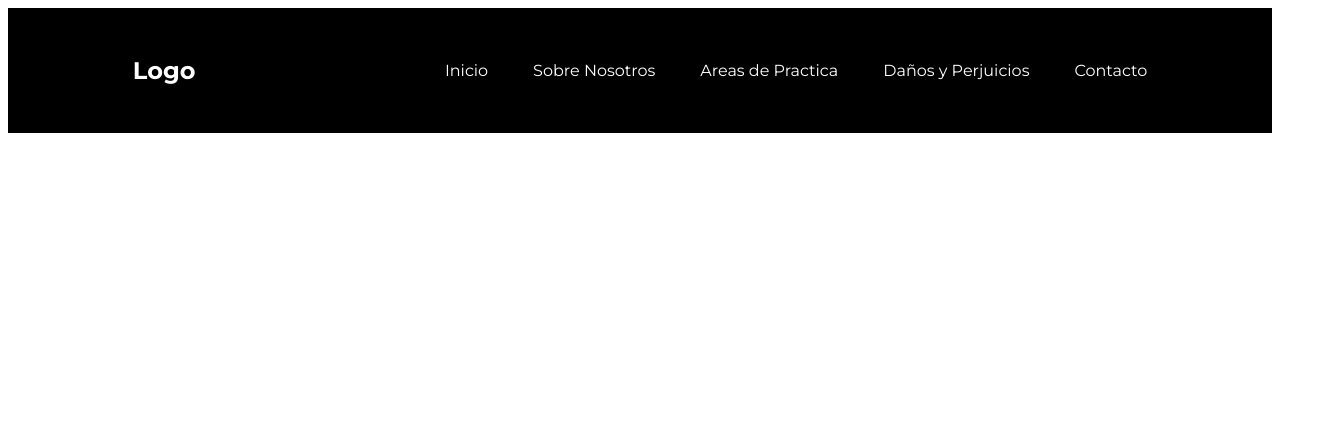
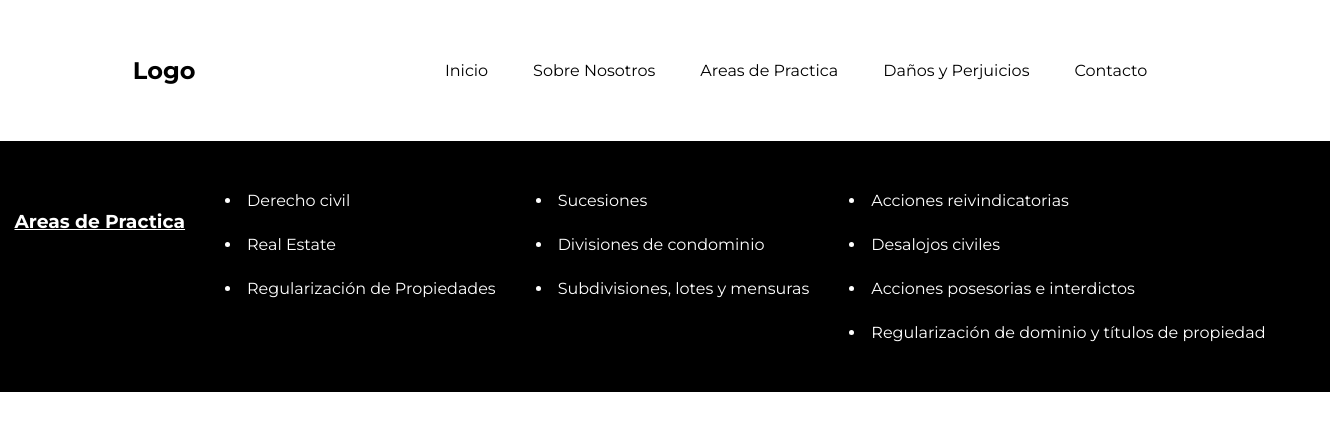
Before and after one commit to SaimonBS22/pagina-web-pitu, a React (Vite) app: page / in a window 1280 px wide. Shown: the top 430 px of the page, 1330 px wide, since content can reach past the window. Built offline with nearby package versions, Linux system fonts and the light colour scheme.

Commit message:
haciendo el menu hamburguesa

```diff
--- a/package.json
+++ b/package.json
@@ -15,6 +15,7 @@
     "colors": "^1.4.0",
     "cors": "^2.8.5",
     "express": "^4.21.2",
+    "framer-motion": "^12.4.3",
     "kleur": "^4.1.5",
     "mongoose": "^8.10.0",
     "react": "^19.0.0",
--- a/src/App.css
+++ b/src/App.css
@@ -1,6 +1,10 @@
 *{
   padding: 0;
   font-family:"montserrat";
+}
+
+li{
+  color: white;
 }
 
 @keyframes fadeIn{
@@ -14,18 +18,15 @@
 
 
 
+
 /* ------------ ESTILOS NAV BAR------------------- */
 .nav-bar{
   display: flex;
   flex-direction: row;
   justify-content: space-around;
   align-items: center;
-  background-color: black;
   width: 100% ;
   height: 125px;
-}
-.h2-logo{
-  color: white;
 }
 .nav-bar-link{
   display: flex;
@@ -34,20 +35,50 @@
 }
 
 .link{
-  color: white;
+  color: black;
   text-decoration: none;
 }
 .link:hover{
   font-weight: 600;
 }
-.menu-hamburguesa {
-  margin-top: 100px;
+.menu-hamburguesa-container{
+  display: flex;
+  flex-direction: row;
+  margin-top: 25px;
+  justify-content: center;
+}
+.menu-hamburguesa{
+  position: absolute;
+  display: flex;
+  flex-direction: row;
+  gap: 40px;
+  justify-content: center;
+  z-index: 999;
+  background-color: black;
+  padding: 50px;
+  top: 141px;
+  width: 100%;
+}
+.div-link-menu-hamburguesa{
   display: flex;
   flex-direction: column;
-  justify-content: space-around;
+  gap: 25px;
+  animation: fadeIn 3s ease-in-out;
 }
-span{
+.link-menu-hamburguesa{
   color: white;
+  text-decoration: none;
+  list-style: armenian;
+
+}
+.link-menu-hamburguesa:hover{
+  font-weight: 600;
+}
+.h3-menu-hamburguesa{
+  align-self: first baseline;
+  text-decoration: underline;
+  color: white;
+  animation: fadeIn 3s ease-in-out;
 }
 
 
--- a/src/App.jsx
+++ b/src/App.jsx
@@ -4,15 +4,31 @@ import AreasDePractica from './components/areasPracticas/areasPracticas.jsx'
 import SobreNosotros from './components/sobreNosotros/sobreNosotros.jsx'
 import DañosYPerjuicios from './components/dañosPerjuicios/dañosPerjuicios.jsx'
 import Contacto from './components/contacto/contacto.jsx'
+import { useState } from 'react'
 import { BrowserRouter, Routes, Route } from 'react-router-dom'
 import './App.css'
 
 function App() {
 
+  const [isMenuVisible, setIsMenuVisible] = useState(true);
+
+  const hideMenu = () => {
+    setIsMenuVisible(false);
+  };
+
+  const showMenu = () => {
+    setIsMenuVisible(true);
+  };
+
+
+
   return (
     <>
     <BrowserRouter>
-      <NavBar/>
+      <NavBar  isMenuVisible={isMenuVisible}
+        showMenu={showMenu}
+        hideMenu={hideMenu}/>
+
       <Routes>
         <Route path='/inicio' element={<Inicio/>}></Route>
         <Route path="/sobreNosotros" element={<SobreNosotros/>}></Route>
--- a/src/components/contacto/contacto.jsx
+++ b/src/components/contacto/contacto.jsx
@@ -86,6 +86,7 @@ const Contacto = () => {
 
     enviarDatosGuardados();
   }, []);
+
 
   return (
     <section className="seccion-contacto">
--- a/src/components/navbar/navbar.jsx
+++ b/src/components/navbar/navbar.jsx
@@ -1,38 +1,84 @@
 import { Link } from "react-router-dom"
 import { useState } from "react"
+import { motion } from "framer-motion"
 
-const NavBar = ()=>{
- const [menuOpen, setMenuOpen] = useState(false)
+const NavBar = ({ isMenuVisible, showMenu, hideMenu })=>{
+
+
     return(
         <>
+        <section onMouseEnter={showMenu} onMouseLeave={hideMenu} >
             <nav className="nav-bar">
                 <div className="nav-bar-logo">
                     <h2 className="h2-logo">Logo</h2>
                 </div>
 
                 <div className="nav-bar-link">
-            <Link to="/inicio" className="link">Inicio</Link>
-            <Link to="/sobreNosotros" className="link">Sobre Nosotros</Link>
-            <Link to="/areasDePractica" className="link"
-            onMouseEnter={()=>setMenuOpen(true)}  onMouseLeave={()=> setMenuOpen(false)}>Areas de Practica</Link>
-                    {menuOpen && (
-                        <div className="menu-hamburguesa">
-                            <Link to="/derecho-civil" className="link-menu-hamburguesa">Derecho civil</Link>
-                            <Link to="/real-estate" className="link-menu-hamburguesa">Real Estate</Link>
-                            <Link to="/regularizacion-de-propiedades" className="link-menu-hamburguesa">Regularización de Propiedades</Link>
-                            <Link to="/sucesiones" className="link-menu-hamburguesa">Sucesiones</Link>
-                            <Link to="/divisiones-de-condominio" className="link-menu-hamburguesa">Divisiones de condominio</Link>
-                            <Link to="/subdivisiones-lotes-y-mensuras" className="link-menu-hamburguesa">Subdivisiones, lotes y mensuras</Link>
-                            <Link to="/acciones-reivindicatorias" className="link-menu-hamburguesa">Acciones reivindicatorias</Link>
-                            <Link to="/desalojos-civiles" className="link-menu-hamburguesa">Desalojos civiles</Link>
-                            <Link to="/acciones-posesorias-e-interdictos" className="link-menu-hamburguesa">Acciones posesorias e interdictos</Link>
-                            <Link to="/regularizacion-de-dominio-y-titulos-de-propiedad" className="link-menu-hamburguesa">Regularización de dominio y títulos de propiedad</Link>
-                        </div>)}
-            <Link to="/dañosPerjuicios" className="link">Daños y Perjuicios</Link>
-            <Link to="/contacto" className="link">Contacto</Link>
+                    <Link to="/inicio" className="link"  onMouseEnter={hideMenu}>Inicio</Link>
+                    <Link to="/sobreNosotros" className="link" onMouseEnter={hideMenu} >Sobre Nosotros</Link>
+                    <Link to="/areasDePractica" className="link" onMouseEnter={showMenu}>Areas de Practica</Link>
+                    <Link to="/dañosPerjuicios" className="link" onMouseEnter={hideMenu} >Daños y Perjuicios</Link>
+                    <Link to="/contacto" className="link" onMouseEnter={hideMenu} >Contacto</Link>
                 </div>
             </nav>
+            <hr />
 
+            <div className="menu-hamburguesa-container">
+            {isMenuVisible && (
+                <>
+                <motion.div
+                    className="menu-hamburguesa"
+                    initial={{ height: 0, opacity: 0 }}
+                    animate={isMenuVisible ? { height: "auto", opacity: 1 } : { height: 0, opacity: 0 }}
+                    transition={{ duration: 0.4, ease: "easeInOut" }}
+                    >
+                 <h3 className="h3-menu-hamburguesa">Areas de Practica</h3>
+                    <div className="div-link-menu-hamburguesa">
+                        <li>
+                            <Link to="/derecho-civil" className="link-menu-hamburguesa">Derecho civil</Link>
+                        </li>
+                        <li>
+                            <Link to="/real-estate" className="link-menu-hamburguesa">Real Estate</Link>
+                        </li>
+                        <li>
+                            <Link to="/regularizacion-de-propiedades" className="link-menu-hamburguesa">Regularización de Propiedades</Link>
+                        </li>
+                    </div>
+
+                    <div className="div-link-menu-hamburguesa">
+                        <li>
+                            <Link to="/sucesiones" className="link-menu-hamburguesa">Sucesiones</Link>
+                        </li>
+                        <li>
+                            <Link to="/divisiones-de-condominio" className="link-menu-hamburguesa">Divisiones de condominio</Link>
+                        </li>
+                        <li>
+                            <Link to="/subdivisiones-lotes-y-mensuras" className="link-menu-hamburguesa">Subdivisiones, lotes y mensuras</Link>
+                        </li>
+                    </div>
+
+                   <div className="div-link-menu-hamburguesa">
+                        <li>
+                            <Link to="/acciones-reivindicatorias" className="link-menu-hamburguesa">Acciones reivindicatorias</Link>
+                        </li>
+                        <li>
+                            <Link to="/desalojos-civiles" className="link-menu-hamburguesa">Desalojos civiles</Link>
+                        </li>
+                        <li>
+                            <Link to="/acciones-posesorias-e-interdictos" className="link-menu-hamburguesa">Acciones posesorias e interdictos</Link>
+                        </li>
+                        <li>
+                            <Link to="/regularizacion-de-dominio-y-titulos-de-propiedad" className="link-menu-hamburguesa">Regularización de dominio y títulos de propiedad</Link>
+                        </li>
+                   </div>
+
+                </motion.div>
+                </>
+                )}
+        </div>
+
+
+    </section>
     </>
     )
 }
```
Also changed, not shown: 1 other file (tests, documents, lock files or other folders). Lines whose indentation alone changed are shown as unchanged.
